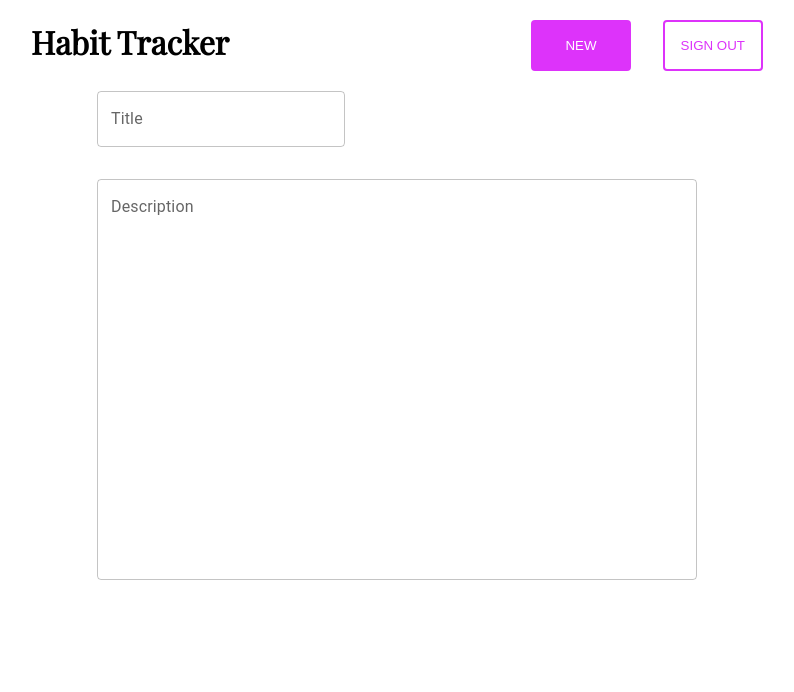
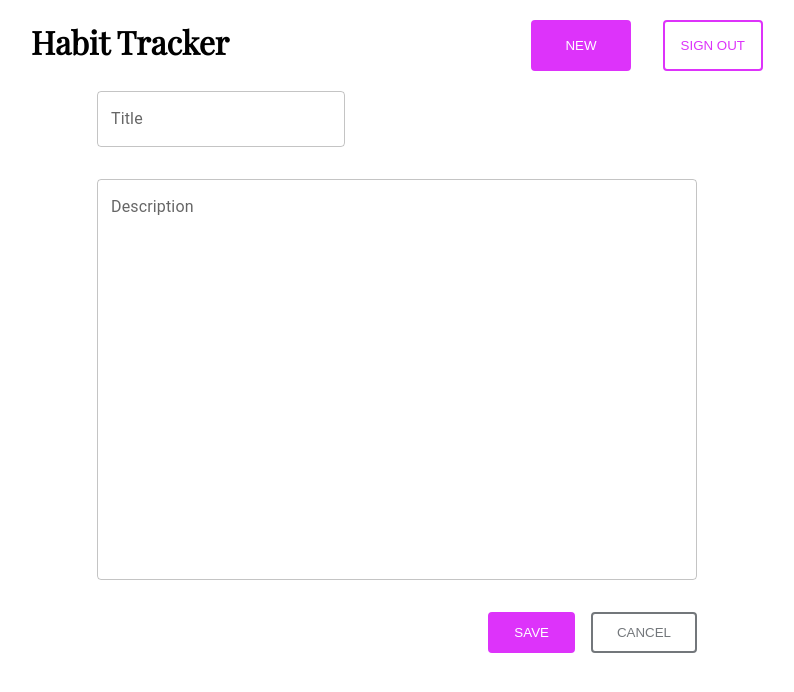
Before and after one commit to laraxlara/habit_tracker, a React (Create React App) app: page /new in a window 1280 px wide. Shown: the top 692 px of the page, without its empty margins (243-1037 px from the left). Built offline with nearby package versions, Linux system fonts and the light colour scheme.

Commit message:
Add Save And Cancel Buttons To Habit Form

```diff
--- a/src/components/HabitForm.js
+++ b/src/components/HabitForm.js
@@ -1,8 +1,28 @@
 import React from 'react'
 import { Box } from '@mui/material'
 import TextField from '@mui/material/TextField';
+import Button from './Button';
 
 const HabitForm = () => {
+
+    const propsSaveButton = {
+        color: 'white',
+        padding: '0.7rem 1.5rem',
+        border: '2px solid #dd33fa',
+        borderRadius: '4px',
+        backgroundColor: '#dd33fa',
+        text: 'SAVE'
+    }
+
+    const propsCancelButton = {
+        color: '#73777B',
+        padding: '0.7rem 1.5rem',
+        border: '2px solid #73777B',
+        borderRadius: '4px',
+        backgroundColor: 'white',
+        text: 'CANCEL'
+    }
+
   return (
     <Box sx={{ display: 'flex', flexDirection: 'column', gap: '2rem', width: '600px' }}>
         <Box>
@@ -11,6 +31,10 @@ const HabitForm = () => {
         <Box>
             <TextField label="Description" fullWidth multiline color='secondary' rows={16} />
         </Box>
+        <Box sx={{ display: 'flex', gap: '1rem', justifyContent: 'flex-end' }}>
+            <Button {...propsSaveButton} />
+            <Button {...propsCancelButton} />
+        </Box>
     </Box>
   )
 }
--- a/src/pages/add.js
+++ b/src/pages/add.js
@@ -4,6 +4,7 @@ import Box from '@mui/material/Box'
 import HabitForm from '../components/HabitForm'
 
 const AddNewHabit = () => {
+
   return (
     <Layout>
         <Box sx={{ display: 'flex', justifyContent: 'center'}}>
```
